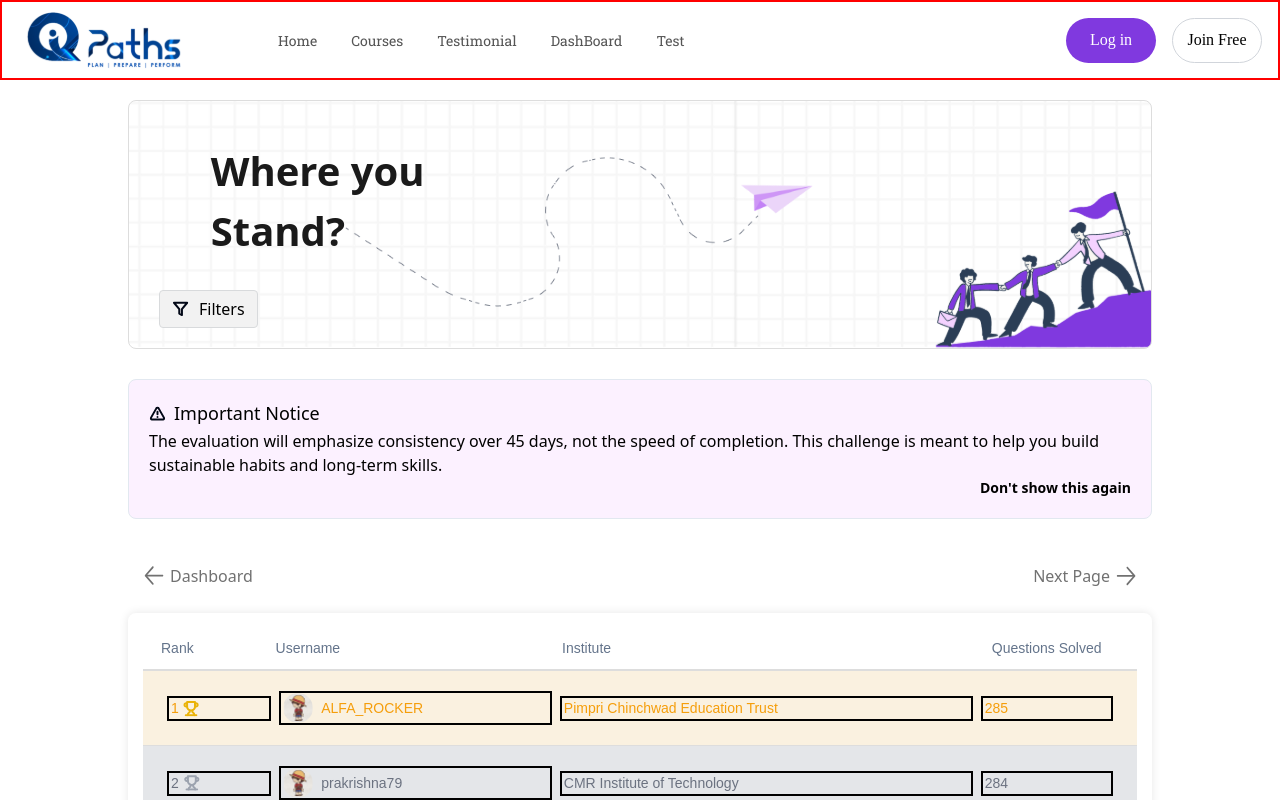
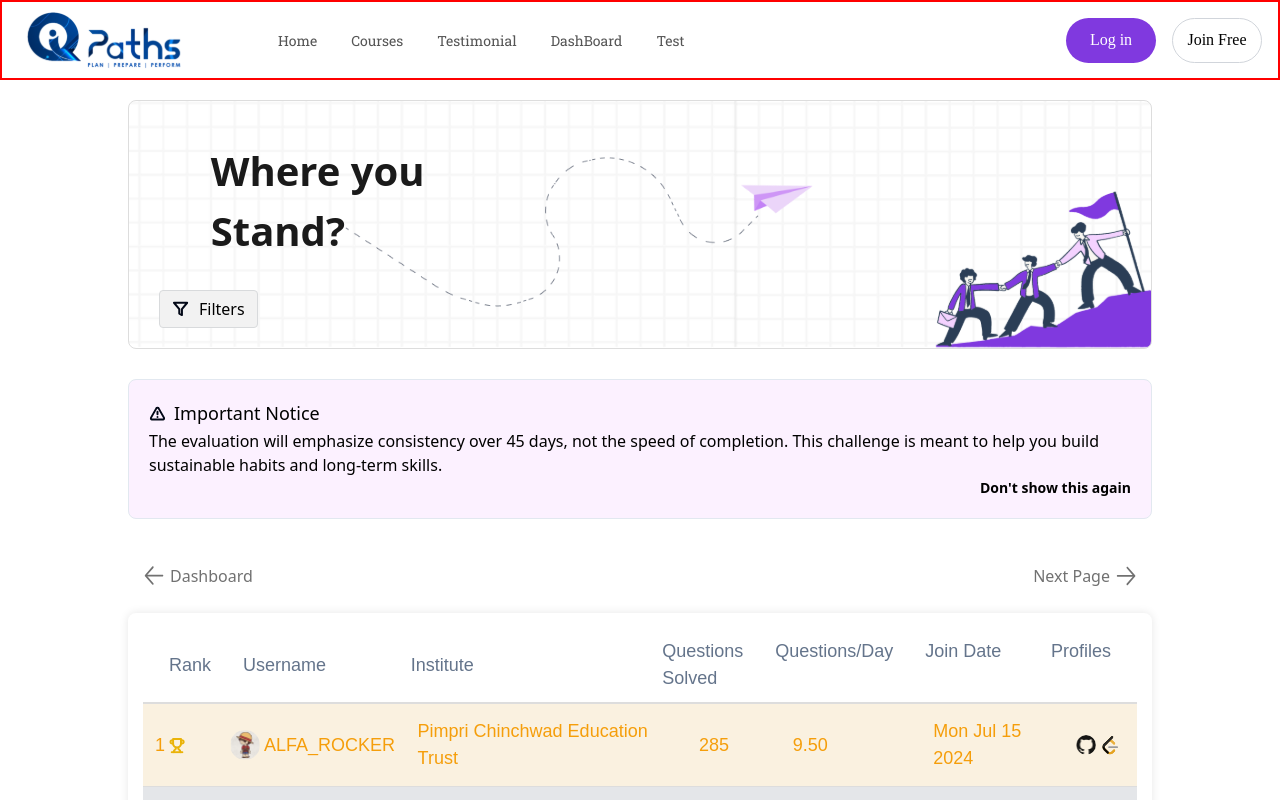
Before and after one commit to ITISH7/iqpathsquizFrontend, a React app: page /leaderboard in a window 1280 px wide. Shown: the top 800 px of the page. Built offline with nearby package versions, Linux system fonts and the light colour scheme; the HTML template or start-up script is replaced by a standard one; a web font is replaced by a local one.

Commit message:
Update CSS styles and add missing components for LeaderboardList module

```diff
--- a/src/componets/LeaderboardList/LeaderboardList.jsx
+++ b/src/componets/LeaderboardList/LeaderboardList.jsx
@@ -94,8 +94,8 @@ const LeaderboardList = () => {
                 </span>
                 <span className={`${styles.joinDate}  ${styles.remove}`}>{user.joinDate}</span>
                 <span className={`${styles.profiles}  ${styles.remove}`}>
-                  <span className={styles.GithubprofileIcon}></span>
-                  <span className={styles.Leetcodeprofile}></span>
+                  <span className={`${styles.GithubprofileIcon}  ${styles.remove}`}></span>
+                  <span className={`${styles.Leetcodeprofile}  ${styles.remove}`}></span>
 
                 </span>
               </div>
--- a/src/componets/LeaderboardList/LeaderboardList.module.css
+++ b/src/componets/LeaderboardList/LeaderboardList.module.css
@@ -57,7 +57,7 @@
 
   .header {
     display: grid;
-    grid-template-columns: 0.8fr 2fr 3fr 1fr ;
+    grid-template-columns: 0.8fr 2fr 2fr 0.5fr ;
     /* background-color: #f4f4f4; */
     color: #64748B;
     padding: 0px;
@@ -72,7 +72,7 @@
     /* border: 2px solid black; */
     /* margin: 0 4px; */
     padding: 0 4px;
-    font-size: var(--size-sm);
+    font-size: var(--size-xs);
   }
 
   .header .remove{
@@ -82,7 +82,7 @@
   .body {
     display: flex;
     flex-direction: column;
-    font-size: var(--size-sm);
+    font-size: var(--size-xs);
   }
 
   .body .remove{
@@ -91,11 +91,12 @@
 
   .row {
     display: grid;
-    grid-template-columns: 0.8fr 2fr 3fr 1fr ;
-    padding: 20px;
+    grid-template-columns: 0.8fr 1.5fr 1.5fr 0.6fr ;
+    padding: 10px 0;
     border-bottom: 1px solid #ddd;
     transition: background-color 0.3s ease;
     align-items: center;
+    font-size: var(--size-xs);
 
   }
 
@@ -111,8 +112,8 @@
   .rank, .username, .institute, .questionsSolved, .questionsPerDay, .joinDate, .profiles {
     display: flex;
     align-items: center;
-    border: 2px solid black;
-    margin: 0 4px;
+    /* border: 2px solid black; */
+    margin: 0 2px;
     padding: 0 2px;
     overflow: hidden;
     white-space: nowrap;
@@ -151,7 +152,10 @@
     max-width: inherit;
 }
   .profiles {
-    justify-content: center;
+    /* justify-content: center;  */
+
+    /* display: none; */
+    /* gap: -3px; */
   }
 
 
@@ -159,21 +163,30 @@
     width: 30px;
     height: 30px;
     border-radius: 50%;
-    margin: 0 8px 0 0;
+    display: none;
+    margin: 0 4px 0 0;
   }
 
   .Leetcodeprofile {
-    width: 20px;
+    width: 30px;
     height: 20px;
     background-image: url(../../assets/Leetcode.svg);
+    background-size: cover;
+    background-position: center;
+    background-repeat: no-repeat;
+    overflow: hidden;
     border-radius: 50%;
     margin: 0 2px;
   }
 
   .GithubprofileIcon {
-    width: 20px;
+    width: 40px;
     height: 20px;
     background-image: url(../../assets/github.svg);
+    background-size: cover;
+    background-position: center;
+    background-repeat: no-repeat;
+    overflow: hidden;
     border-radius: 50%;
     margin: 0 2px;
   }
@@ -245,7 +258,22 @@
  .header span{
   margin: 0 4px;
   padding: 0 4px;
+  font-size: var(--size-sm);
  }
+
+ .row{
+  font-size: var(--size-sm);
+ }
+
+ .rank, .username, .institute, .questionsSolved, .questionsPerDay, .joinDate, .profiles{
+  margin: 0 4px;
+  padding: 0 4px;
+ }
+
+ .ProfilePhoto{
+  display: inline;
+ }
+
 
 }
 
@@ -253,13 +281,77 @@
 /* @media (min-width: 640px) {} */
 
 /* md */
-/* @media (min-width: 768px) {} */
+@media (min-width: 768px) {
+
+  .header{
+     grid-template-columns:0.8fr 2fr 3fr 1fr 1.5fr 1.5fr 0.8fr;
+  }
+
+  .header span{
+    margin: 0 8px;
+   padding: 0 8px;
+    font-size: var(--size-base);
+  }
+
+  .body span{
+    margin: 4px 0px;
+    padding: 0 8px;
+    font-size: var(--size-base);
+  }
+  .profiles{
+    gap: 2px;
+  }
+
+  .row{
+     grid-template-columns: 0.8fr 2fr 3fr 1fr 1.5fr 1.5fr 0.8fr;
+  }
+
+  .header .remove{
+    display: inline;
+  }
+
+  .body .remove{
+    display: inline;
+  }
+
+  .ProfilePhoto{
+    display: none;
+   }
+
+  .profiles {
+    display: flex;
+    padding: auto 0;
+    gap: 4px;
+  }
+
+  .profiles .remove{
+    display: inline;
+  }
+
+
+}
 
 /* lg */
-/* @media (min-width: 1024px) {} */
+@media (min-width: 1024px) {
+  .ProfilePhoto{
+    display: inline;
+  }
+
+  .header span{
+    font-size: var(--size-lg);
+  }
+
+  .body span{
+    margin: 4px 2px;
+    padding: 0 10px;
+    font-size: var(--size-lg);
+  }
+}
 
 /* xl */
-/* @media (min-width: 1280px) {} */
+@media (min-width: 1280px) {
+
+}
 
 /* 2xl */
 /* @media (min-width: 1536px) {} */
```
